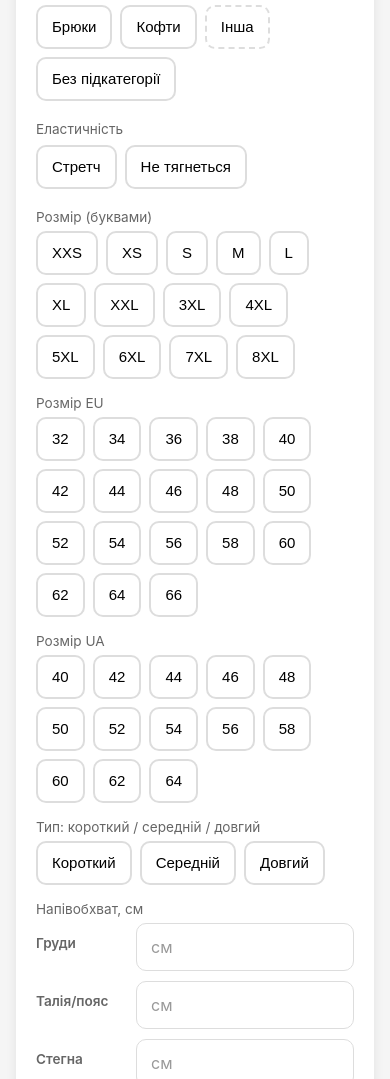
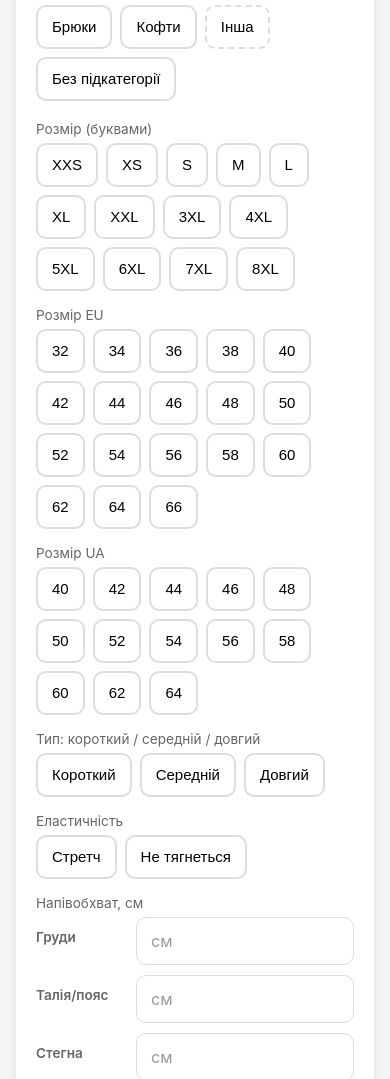
Before and after one commit to veo-optimization/veo-redirect, a plain HTML site: page mobile_add.html in a window 390 px wide. Shown: the part 1009-2088 px from the top of the page. Drawn offline with nearby package versions, Linux system fonts and the light colour scheme.

Commit message:
Update mobile_add.html

```diff
--- a/mobile_add.html
+++ b/mobile_add.html
@@ -410,12 +410,6 @@
             </div>
         </div>
 
-        <!-- 5c. Еластичність -->
-        <div class="form-group" id="elasticityGroup">
-            <div class="quick-buttons-label">Еластичність</div>
-            <div class="quick-buttons" id="elasticityBtns"></div>
-        </div>
-
         <!-- 5d. Розмір та параметри (підблоки) -->
         <div class="form-group" id="attributesGroup">
             <div class="attr-subblock" id="sizeLetterBlock">
@@ -433,6 +427,10 @@
             <div class="attr-subblock">
                 <div class="quick-buttons-label">Тип: короткий / середній / довгий</div>
                 <div id="lengthTypeBtns" class="quick-buttons"></div>
+            </div>
+            <div class="attr-subblock" id="elasticityGroup">
+                <div class="quick-buttons-label">Еластичність</div>
+                <div class="quick-buttons" id="elasticityBtns"></div>
             </div>
             <div class="attr-subblock attr-measures" id="measuresBlock">
                 <div class="quick-buttons-label">Напівобхват, см</div>
```
